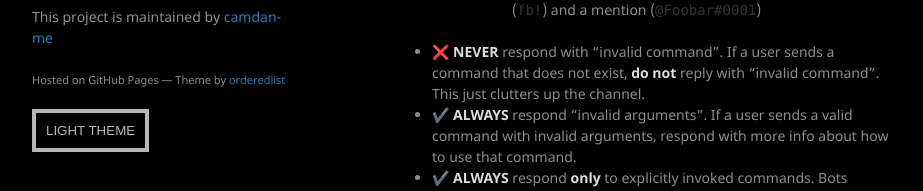
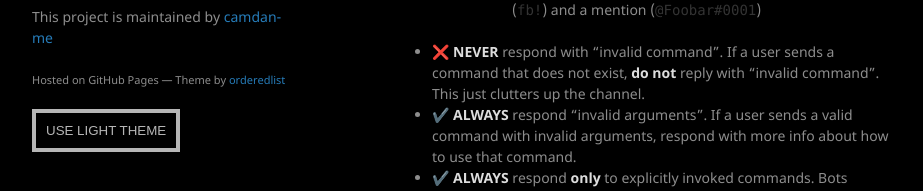
Before and after one commit to camdan-me/DiscordBotBestPractices, a Jekyll site: the page built from index.md, in a window 1280 px wide and 900 px high, scrolled down 547 px. Shown: the part 698-889 px from the top of the window, without its empty margins (178-1101 px from the left). Built offline with Jekyll 4.4.1, drawn with Linux system fonts in a browser that asks for light colours; our own code applies the rules of GitHub Pages for plain Markdown files.

Commit message:
Change style picker text

```diff
--- a/_layouts/default.html
+++ b/_layouts/default.html
@@ -51,8 +51,8 @@
         <p>This project is maintained by <a href="{{ site.github.owner_url }}">{{ site.github.owner_name }}</a></p>
         {% endif %}
         <p><small>Hosted on GitHub Pages &mdash; Theme by <a href="https://github.com/orderedlist">orderedlist</a></small></p>
-        <button type="button" class="lightbutton" onclick="switch_style('light');return false;" name="theme" value="Light Theme" id="light">Light Theme</button>
-        <button type="button" class="darkbutton" onclick="switch_style('dark');return false;" name="theme" value="Dark Theme" id="dark">Dark Theme</button>
+        <button type="button" class="lightbutton" onclick="switch_style('light');return false;" name="theme" value="Light Theme" id="light">Use Light Theme</button>
+        <button type="button" class="darkbutton" onclick="switch_style('dark');return false;" name="theme" value="Dark Theme" id="dark">Use Dark Theme</button>
       </footer>
     </div>
     <script src="{{ "/assets/js/scale.fix.js" | relative_url }}"></script>
```
